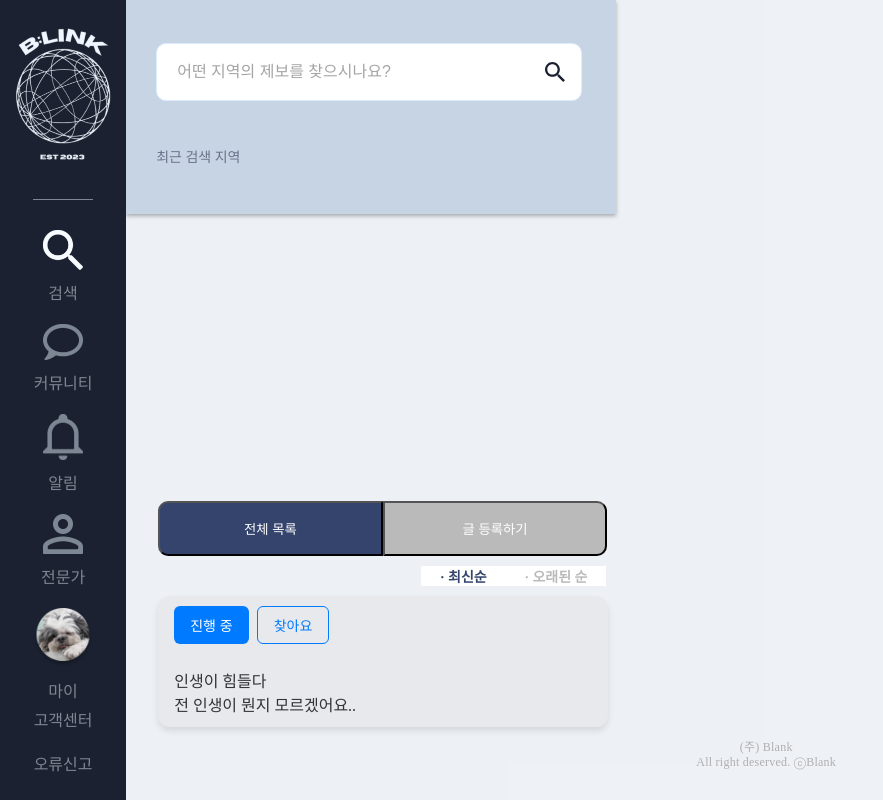
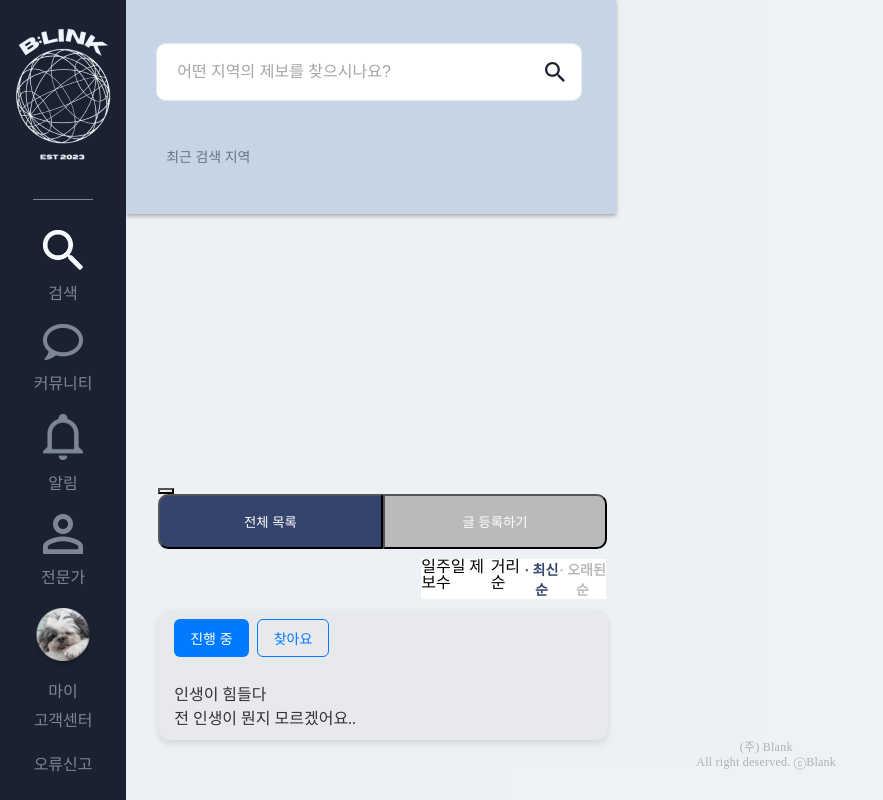
Before and after one commit to coldweek3/Blink_FE, a React (Create React App) app: page / in a window 1280 px wide. Shown: the top 800 px of the page, without its empty margins (0-883 px from the left). Built offline with nearby package versions, Linux system fonts and the light colour scheme.

Commit message:
[Rename] 한 부분을 담고있는 파일 이름을 ...Container로 변경한다.

```diff
--- a/src/components/mainpage/CardContainer/CardContainer.tsx
+++ b/src/components/mainpage/CardContainer/CardContainer.tsx
@@ -3,10 +3,12 @@ import * as S from "./style";
 import Card from "../Card/Card";
 import ListButton from "../ListButton/ListButton";
 import SortOption from "../SortOption/SortOption";
+import AboutLocation from "../Location/AboutLocation";
 
 const CardContainer = () => {
   return (
     <S.CardContainer>
+      <AboutLocation />
       <ListButton />
       <SortOption />
       <Card />
--- /dev/null
+++ b/src/components/mainpage/Location/AboutLocation.tsx
@@ -0,0 +1,8 @@
+import React from "react";
+import * as S from "./style";
+
+const AboutLocation: React.FC = () => {
+  return <S.MyLocationButton />;
+};
+
+export default AboutLocation;
--- /dev/null
+++ b/src/components/mainpage/Location/style.ts
@@ -0,0 +1,7 @@
+import styled from "styled-components";
+import myLocation from "../../../assets/button/myLocation.svg";
+
+export const MyLocationButton = styled.button`
+  background: (${myLocation});
+  background-size: 20px;
+`;
--- a/src/components/mainpage/Search/style.ts
+++ b/src/components/mainpage/SearchContainer/style.ts
@@ -109,4 +109,5 @@ export const LocationText = styled.span`
   font-style: normal;
   font-weight: 400;
   line-height: normal;
+  padding-left: 10px;
 `;
--- a/src/components/mainpage/SortOption/SortOption.tsx
+++ b/src/components/mainpage/SortOption/SortOption.tsx
@@ -9,6 +9,8 @@ function SortOption() {
   };
   return (
     <S.OptionContainer>
+      <p>일주일 제보수</p>
+      <p>거리순</p>
       <S.RecentOption
         selected={selectedOption === "recent"}
         onClick={() => handleButtonClick("recent")}
--- a/src/pages/mainpage/Mainpage.tsx
+++ b/src/pages/mainpage/Mainpage.tsx
@@ -1,6 +1,6 @@
 import React from "react";
 import CardContainer from "../../components/mainpage/CardContainer/CardContainer";
-import Search from "../../components/mainpage/Search/Search";
+import Search from "../../components/mainpage/SearchContainer/Search";
 
 const Mainpage = () => {
   return (
```
Also changed, not shown: src/assets/button/myLocation.svg (added), src/components/mainpage/SearchContainer/Search.tsx (renamed from src/components/mainpage/Search/Search.tsx), src/components/mainpage/SearchContainer/Tag.tsx (renamed from src/components/mainpage/Search/Tag.tsx).
